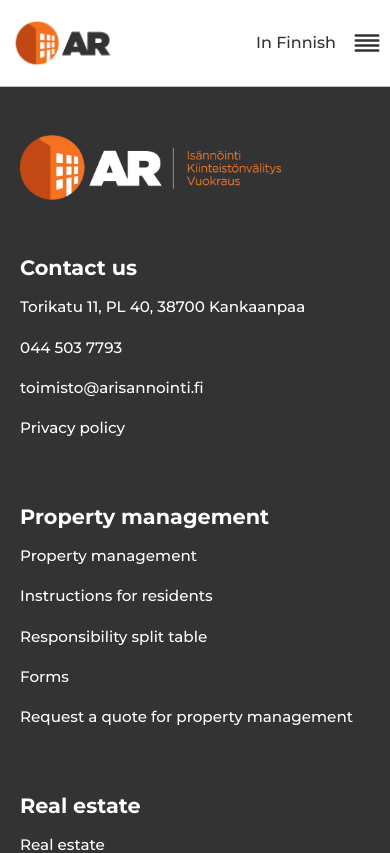
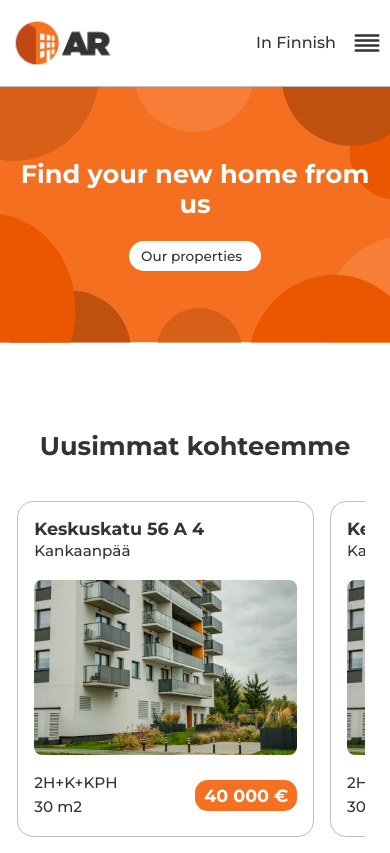
Before and after one commit to AkseliRaj/real-estate-management-website, a React (Vite) app in the folder ar-isannointi-oy/: page /kiinteistonvalitys in a window 390 px wide. Shown: the top 853 px of the page. Built offline with nearby package versions, Linux system fonts and the light colour scheme.

Commit message:
Add Real Estate Landing Page with hero wrapper component and latest properties listing carousel component

```diff
--- a/ar-isannointi-oy/src/App.jsx
+++ b/ar-isannointi-oy/src/App.jsx
@@ -14,6 +14,7 @@ import BiddingQuotePage from './pages/BiddingQuotePage.jsx';
 import PublicDeedConfirmationsPage from './pages/PublicDeedConfirmationsPage.jsx';
 import RealEstateQuotePage from './pages/RealEstateQuotePage.jsx';
 import RealEstatePropertiesPage from './pages/RealEstatePropertiesPage.jsx';
+import RealEstateLandingPage from './pages/RealEstateLandingPage.jsx';
 
 function App() {
   const { pathname } = useLocation();
@@ -30,6 +31,7 @@ function App() {
           <Route path="/lomakkeet" element={<PropertyManagementFormsPage />} />
           <Route path="/tarjouskaupat" element={<BiddingQuotePage />} />
           <Route path="/julkiset-kaupanvahvistukset" element={<PublicDeedConfirmationsPage />} />
+          <Route path="/kiinteistonvalitys" element={<RealEstateLandingPage />} />
           <Route path="/arvio-kohteestasi" element={<RealEstateQuotePage />} />
           <Route path="/kiinteistonvalitys/kohteet" element={<RealEstatePropertiesPage />} />
         </Routes>
--- /dev/null
+++ b/ar-isannointi-oy/src/components/LandingPropertyCarousel.jsx
@@ -0,0 +1,21 @@
+import PropertyCard from './PropertyCard.jsx';
+import '../css/LandingPropertyCarousel.css';
+
+function LandingPropertyCarousel({ properties }) {
+  return (
+    <div className='row justify-content-start g-3 my-4 my-md-5 Landing-PropertyCarousel'>
+      {properties.map((property, index) => (
+        <PropertyCard
+          key={index}
+          address={property.address}
+          city={property.city}
+          specifications={property.specifications}
+          squares={property.squares}
+          price={property.price}
+        />
+      ))}
+    </div>
+  );
+}
+
+export default LandingPropertyCarousel;
--- /dev/null
+++ b/ar-isannointi-oy/src/css/LandingPropertyCarousel.css
@@ -0,0 +1,28 @@
+.Landing-PropertyCarousel {
+    flex-wrap: nowrap;
+    overflow-x: auto;
+    overflow-y: hidden;
+    max-width: 100%;
+    scroll-snap-type: x mandatory;
+    -webkit-overflow-scrolling: touch;
+}
+
+.Landing-PropertyCarousel > * {
+    flex: 0 0 88%;
+    max-width: 88%;
+    scroll-snap-align: start;
+}
+
+@media (min-width: 992px) {
+    .Landing-PropertyCarousel {
+        flex-wrap: wrap;
+        overflow-x: visible;
+        scroll-snap-type: none;
+    }
+
+    .Landing-PropertyCarousel > * {
+        flex: initial;
+        max-width: initial;
+        scroll-snap-align: none;
+    }
+}
--- a/ar-isannointi-oy/src/data/siteLinks.js
+++ b/ar-isannointi-oy/src/data/siteLinks.js
@@ -9,7 +9,7 @@ const SITE_LINKS = {
     forms: '/lomakkeet',
     requestQuote: '/tarjous-isannoinnista',
     clientPages: 'https://huoneistotieto.fi/fi-FI/account/app/login',
-    realEstate: '#',
+    realEstate: '/kiinteistonvalitys',
     ourPropertiesForSale: '/kiinteistonvalitys/kohteet',
     requestEstimate: '/arvio-kohteestasi',
     publicDeeds: '/julkiset-kaupanvahvistukset',
--- a/ar-isannointi-oy/src/index.css
+++ b/ar-isannointi-oy/src/index.css
@@ -13,7 +13,11 @@ body, a {
 }
 
 a, label {
-  color: #333333;
+  color: hsl(0, 0%, 20%);
+}
+
+.link {
+  text-decoration: none;
 }
 
 a:hover {
--- a/ar-isannointi-oy/src/locales/en/translation.json
+++ b/ar-isannointi-oy/src/locales/en/translation.json
@@ -431,5 +431,14 @@
       "Next": "Next",
       "Previous": "Previous"
     }
+  },
+  "Real-Estate-Landing": {
+   "Banner": {
+    "title": "Find your new home from us",
+    "CTA-button": "Our properties"
+   },
+   "Propertie-Carousel": {
+    "title": "Uusimmat kohteemme"
+   }
   }
 }
--- a/ar-isannointi-oy/src/locales/fi/translation.json
+++ b/ar-isannointi-oy/src/locales/fi/translation.json
@@ -431,5 +431,14 @@
       "Next": "Seuraava",
       "Previous": "Edellinen"
     }
+  },
+  "Real-Estate-Landing": {
+   "Banner": {
+    "title": "Löydä uusi kotisi AR Isännöinniltä",
+    "CTA-button": "Katso kohteemme"
+   },
+   "Propertie-Carousel": {
+    "title": "Uusimmat kohteemme"
+   }
   }
 }
--- /dev/null
+++ b/ar-isannointi-oy/src/pages/RealEstateLandingPage.jsx
@@ -0,0 +1,66 @@
+import { Link, useNavigate } from 'react-router-dom';
+import { useTranslation } from 'react-i18next';
+import HeroWrapper from '../components/HeroWrapper.jsx';
+import LandingPropertyCarousel from '../components/LandingPropertyCarousel.jsx';
+import ArrowButton from '../components/ArrowButtonOrange.jsx';
+import ArrowIcon from '../assets/svg/rightArrowIconDark.svg';
+import '../css/RealEstateProperties.css';
+
+function RealEstateLandingPage() {
+  const { t } = useTranslation();
+  const navigate = useNavigate();
+  const temporaryProperties = Array.from({ length: 3 }, () => ({
+    address: 'Keskuskatu 56 A 4',
+    city: 'Kankaanpää',
+    specifications: '2H+K+KPH',
+    squares: '30 m2',
+    price: '40 000 €',
+  }));
+
+  const handleCtaClick = () => {
+    navigate('/kiinteistonvalitys/kohteet');
+  };
+
+  return (
+    <div className='container-fluid px-0 main-layout'>
+      <HeroWrapper
+        headerText={t('Real-Estate-Landing.Banner.title')}
+        buttonText={t('Real-Estate-Landing.Banner.CTA-button')}
+        onButtonClick={handleCtaClick}
+      />
+
+      <div className='row justify-content-center'>
+
+        <div className='col-11 d-flex align-items-center justify-content-center justify-content-md-between'>
+          <h3 className='d-none d-md-block mb-0'>
+            {t('Real-Estate-Landing.Propertie-Carousel.title')}
+          </h3>
+          <h4 className='d-block d-md-none text-center mb-0'>
+            {t('Real-Estate-Landing.Propertie-Carousel.title')}
+          </h4>
+          <div className='d-none d-md-flex align-items-center gap-2'>
+            <Link className='link' to='/kiinteistonvalitys/kohteet'>Kaikki kohteet
+              <img src={ArrowIcon} alt="Arrow-Icon" className="link-arrow-icon ps-3" />
+            </Link>
+          </div>
+
+        </div>
+        <div className='col-11 d-flex align-items-center'>
+          <LandingPropertyCarousel properties={temporaryProperties} />
+        </div>
+        <div className='col-11 d-flex d-md-none justify-content-center align-items-center'>
+          <ArrowButton
+            label={t('Real-Estate-Landing.Banner.CTA-button')}
+            onClick={handleCtaClick}
+            variant="orange"
+            showArrow={true}
+          />
+        </div>
+
+      </div>
+
+    </div>
+  );
+}
+
+export default RealEstateLandingPage;
```
Also changed, not shown: ar-isannointi-oy/src/css/RealEstateProperties.css (line endings or trailing spaces).
